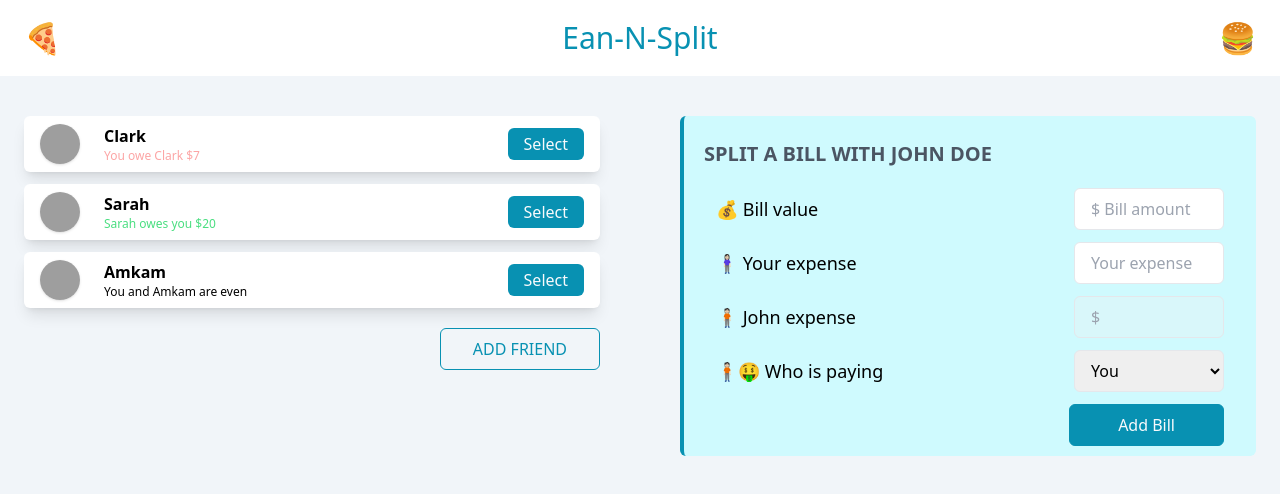
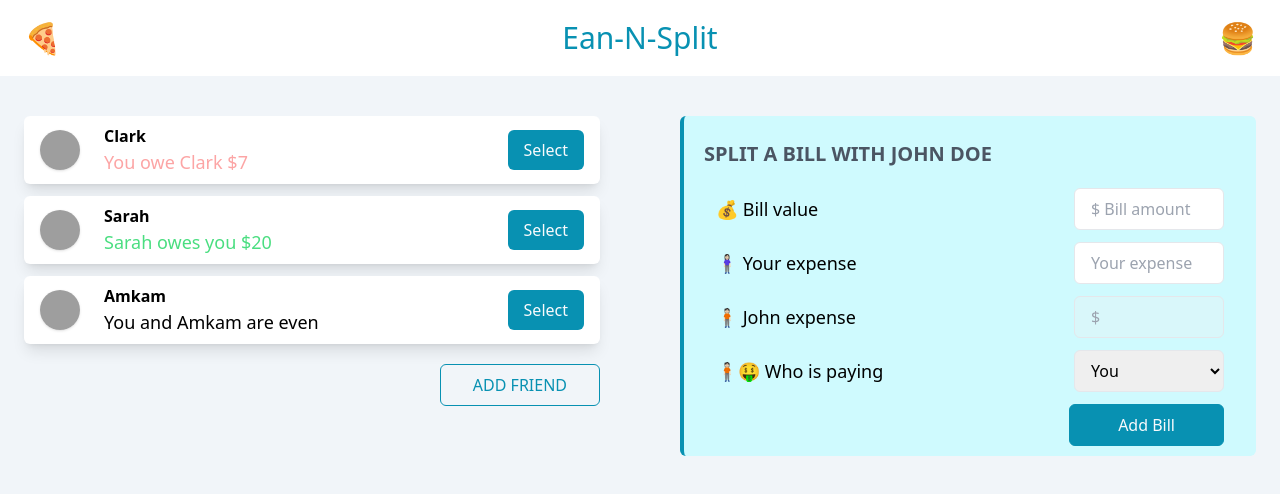
Before and after one commit to AmaduKamara/eat-n-split-cost, a React (Create React App) app: page / in a window 1280 px wide. Shown: the top 494 px of the page. Built offline with nearby package versions, Linux system fonts and the light colour scheme; grey boxes are pictures that could not be loaded.

Commit message:
Update Friend.jsx

```diff
--- a/src/components/Friend.jsx
+++ b/src/components/Friend.jsx
@@ -2,7 +2,7 @@ import React from "react";
 
 function Friend({ friend }) {
   return (
-    <li className="mb-3 shadow-lg bg-white hover:bg-cyan-50 py-2 px-4 rounded-md flex items-center justify-between space-x-6">
+    <li className="mb-3 shadow-lg bg-white hover:bg-cyan-50 transition-all duration-300 py-2 px-4 rounded-md flex items-center justify-between space-x-6">
       <div className="flex items-center space-x-6">
         <div className="w-[40px] h-[40px] rounded-full shadow overflow-hidden">
           <img src={friend.image} alt={friend.name} />
@@ -10,21 +10,21 @@ function Friend({ friend }) {
         <div>
           <h3 className="font-semibold">{friend.name}</h3>
           {friend.balance < 0 && (
-            <p className="text-xs text-red-300">
-              You owe {friend.name} ${(Math.abs(friend.balance))}
+            <p className="text-xs md:text-lg text-red-300">
+              You owe {friend.name} ${Math.abs(friend.balance)}
             </p>
           )}
           {friend.balance > 0 && (
-            <p className="text-xs text-green-400">
-              {friend.name} owes you ${(Math.abs(friend.balance))}
+            <p className="text-xs md:text-lg text-green-400">
+              {friend.name} owes you ${Math.abs(friend.balance)}
             </p>
           )}
           {friend.balance === 0 && (
-            <p className="text-xs">You and {friend.name} are even </p>
+            <p className="text-xs md:text-lg">You and {friend.name} are even </p>
           )}
         </div>
       </div>
-      <button className="py-1 px-4 rounded-md bg-cyan-600 text-slate-50 hover:bg-cyan-700 transition duration-300">
+      <button className="py-1 md:py-2 px-4 rounded-md bg-cyan-600 text-slate-50 hover:bg-cyan-700 transition duration-300">
         Select
       </button>
     </li>
```
